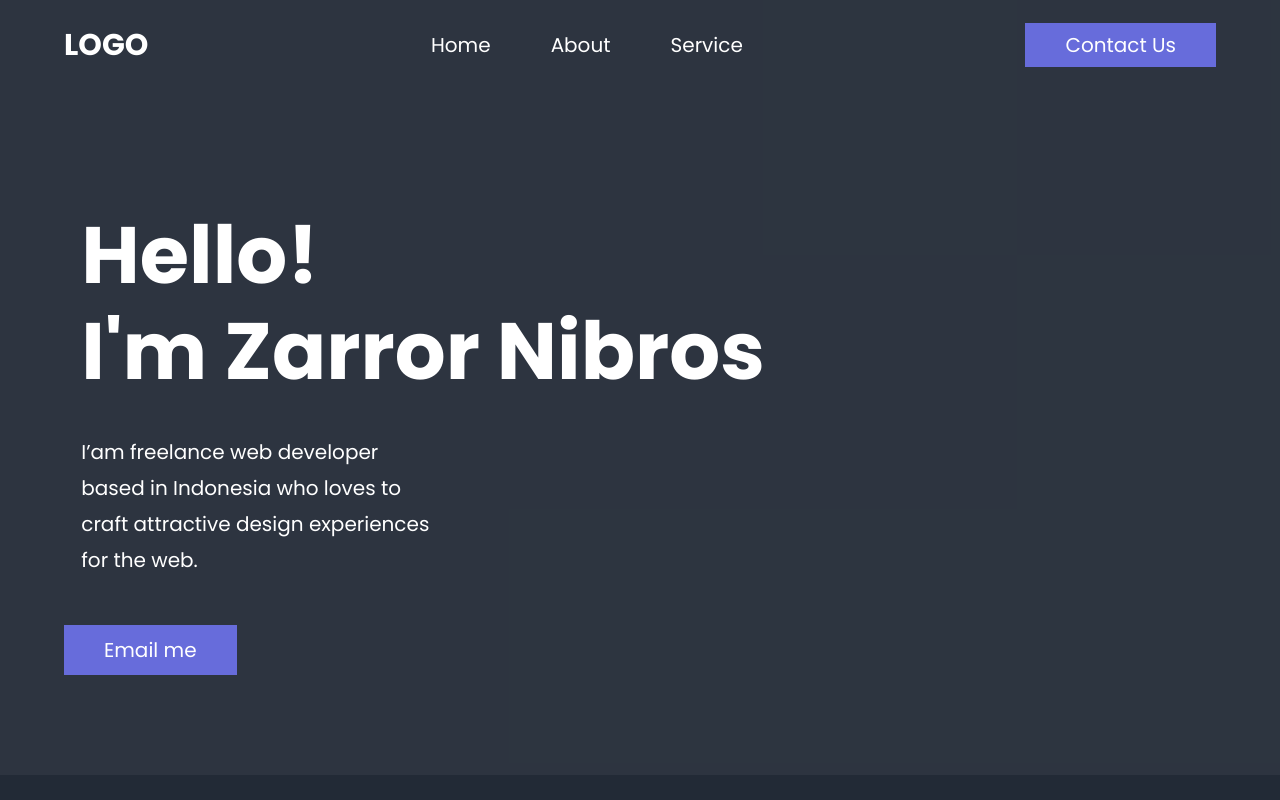
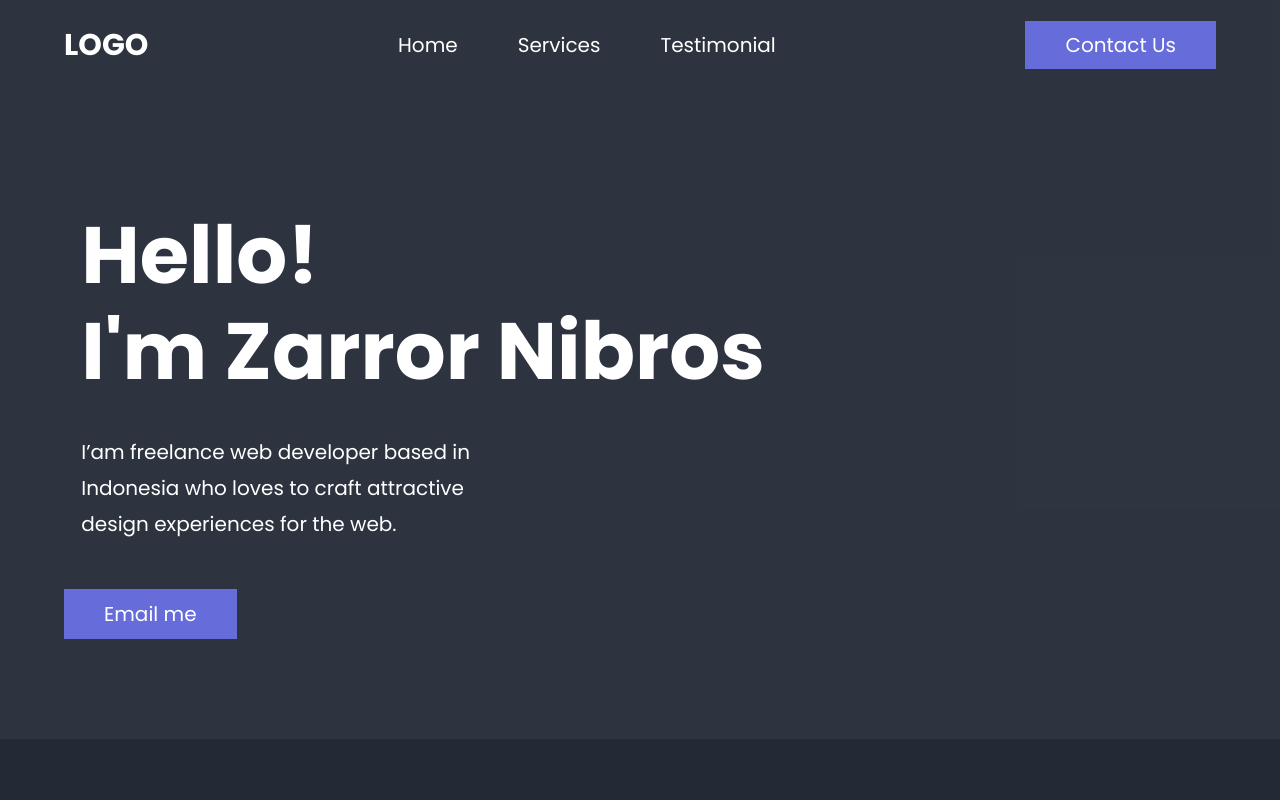
Before and after one commit to dzarrorn/PersonalPortfolio1_html-sass, a plain HTML site: page index.html in a window 1280 px wide. Shown: the top 800 px of the page. Drawn offline with Linux system fonts and the light colour scheme.

Commit message:
edit again

```diff
--- a/css/modules/_button.scss
+++ b/css/modules/_button.scss
@@ -4,4 +4,8 @@
   background: rgba(103, 108, 219, 1);
   color: white;
   text-decoration: none;
+  &:hover {
+    background: white;
+    color: rgba(103, 108, 219, 1);
+  }
 }
--- a/css/modules/_menu.scss
+++ b/css/modules/_menu.scss
@@ -3,7 +3,21 @@
   display: flex;
   margin: 0;
   padding: 0;
-  li {
-    padding: 10px;
+  a {
+    text-decoration: none;
+    color: white;
+    li {
+      padding: 10px;
+      &:hover {
+        background: white;
+      }
+    }
+    &:hover {
+      color: rgba(103, 108, 219, 1);
+    }
   }
 }
+.logo {
+  text-decoration: none;
+  color: white;
+}
--- a/index.html
+++ b/index.html
@@ -19,20 +19,18 @@
       <div class="container spacer2">
         <!-- header starts -->
         <div class="row jc-between ai-center">
-          <div class="logo">
-            <p class="size3 bold">LOGO</p>
-          </div>
+          <a href="" class="size3 bold logo"> LOGO</a>
           <div class="menu1">
             <div class="row size2">
               <ul class="menu">
-                <li class="margin4">Home</li>
-                <li class="margin4">About</li>
-                <li>Service</li>
+                <a href=""> <li class="margin4">Home</li></a>
+                <a href="#services" class="margin4"><li>Services</li></a>
+                <a href="#testimonial"><li>Testimonial</li></a>
               </ul>
             </div>
           </div>
           <div class="menu2">
-            <p class="size2 button">Contact Us</p>
+            <a href="#contact" class="size2 button"> Contact Us</a>
           </div>
         </div>
         <!-- header end -->
@@ -47,7 +45,7 @@
           </div>
         </div>
         <div class="row">
-          <div class="col4">
+          <div class="col5">
             <p class="size2 lh18">
               I’am freelance web developer based in Indonesia who loves to craft
               attractive design experiences for the web.
@@ -62,7 +60,7 @@
     <!-- homepage ends -->
 
     <!-- skill starts -->
-    <div class="skill bg-darkblue spacer10">
+    <div class="skill bg-darkblue spacer10" id="services">
       <div class="container">
         <div class="row jc-between">
           <img src="img/figma.png" alt="" />
@@ -108,7 +106,7 @@
     <!-- skill ends -->
 
     <!-- testimonial starts -->
-    <div class="testimonial bg-lightblue spacer10">
+    <div class="testimonial bg-lightblue spacer10" id="testimonial">
       <div class="container">
         <div class="row ai-center">
           <div class="col4">
@@ -149,7 +147,7 @@
     <!-- testimonial ends -->
 
     <!-- footer starts -->
-    <div class="footer bg-darkblue spacer10">
+    <div class="footer bg-darkblue spacer10" id="contact">
       <div class="container">
         <div class="row jc-between ai-center">
           <div class="col5">
```
Also changed, not shown: css/style.css, 1 other file.
